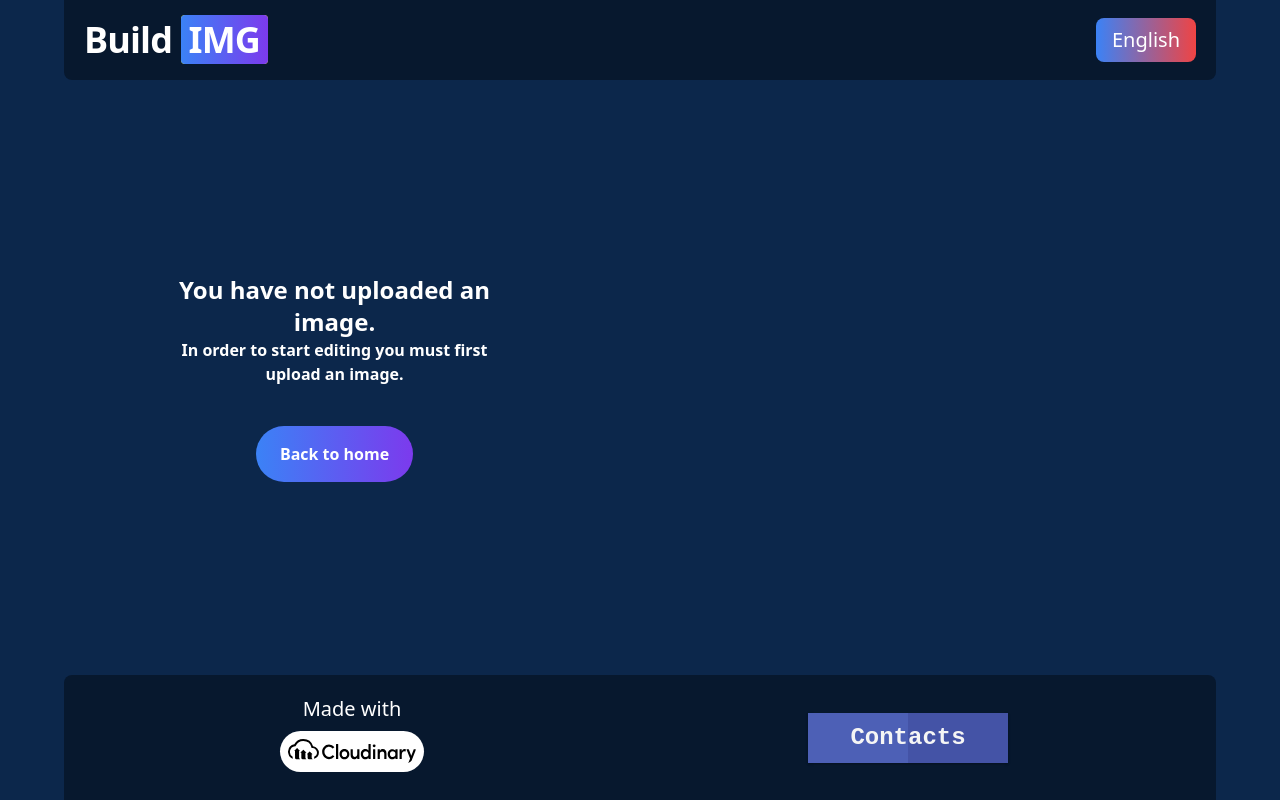
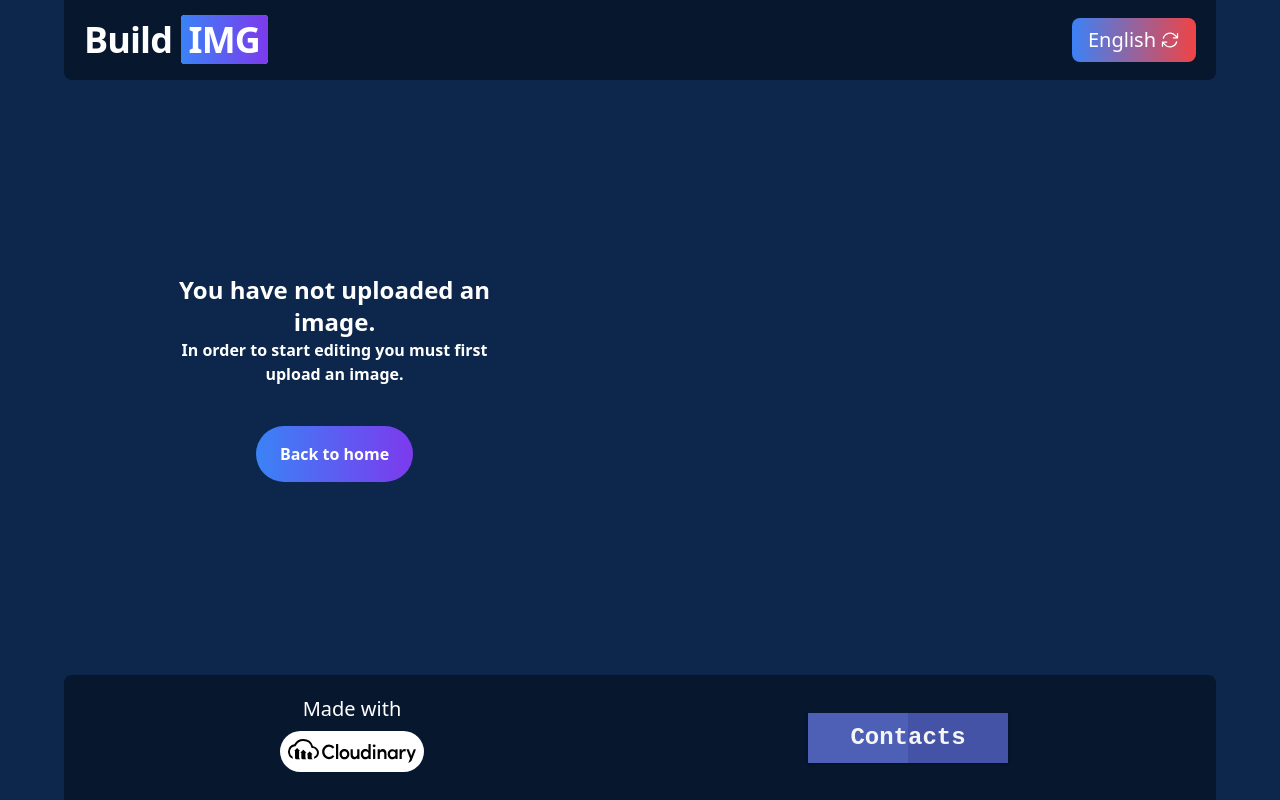
Before and after one commit to nicomelendez/build-img, a Next.js app: page /editor in a window 1280 px wide. Built offline with nearby package versions, Linux system fonts and the light colour scheme.

Commit message:
detalle de icono

```diff
--- a/src/components/Switch.jsx
+++ b/src/components/Switch.jsx
@@ -4,10 +4,13 @@ import React, { useState } from "react";
 function Switch() {
 
   const { setIsGlobalStateTrue, isGlobalStateTrue } = useEditor()
+  const icon = <svg xmlns="http://www.w3.org/2000/svg" fill="none" viewBox="0 0 24 24" strokeWidth={1.5} stroke="currentColor" className="w-5 h-5">
+  <path strokeLinecap="round" strokeLinejoin="round" d="M16.023 9.348h4.992v-.001M2.985 19.644v-4.992m0 0h4.992m-4.993 0l3.181 3.183a8.25 8.25 0 0013.803-3.7M4.031 9.865a8.25 8.25 0 0113.803-3.7l3.181 3.182m0-4.991v4.99" />
+</svg>
 
   return (
     <div className="scale-75 sm:scale-100">
-      <button onClick={()=>setIsGlobalStateTrue(!isGlobalStateTrue)}>{isGlobalStateTrue ? <p className="font-medium text-white text-xl bg-gradient-to-r from-yellow-500 to-red-500 py-2 px-4 rounded-lg">Español</p> : <p className="font-medium text-white text-xl bg-gradient-to-r from-blue-500 to-red-500 py-2 px-4 rounded-lg">English</p>}</button>
+      <button onClick={()=>setIsGlobalStateTrue(!isGlobalStateTrue)}>{isGlobalStateTrue ? <p className="font-medium text-white flex items-center  gap-1 text-xl bg-gradient-to-r from-yellow-500 to-red-500 py-2 px-4 rounded-lg">Español {icon}</p> : <p className="font-medium text-white text-xl bg-gradient-to-r flex gap-1 items-center from-blue-500 to-red-500 py-2 px-4 rounded-lg">English {icon}</p>}</button>
     </div>
   );
 }
--- a/src/context/EditorProvider.jsx
+++ b/src/context/EditorProvider.jsx
@@ -59,7 +59,6 @@ const EditorProvider = ({ children }) => {
     setLargo(0);
   };
   const restablecerInputs = () => {
-    setBlur(0)
     setAlto(0);
     setLargo(0);
     setSizeFuente(null);
```
